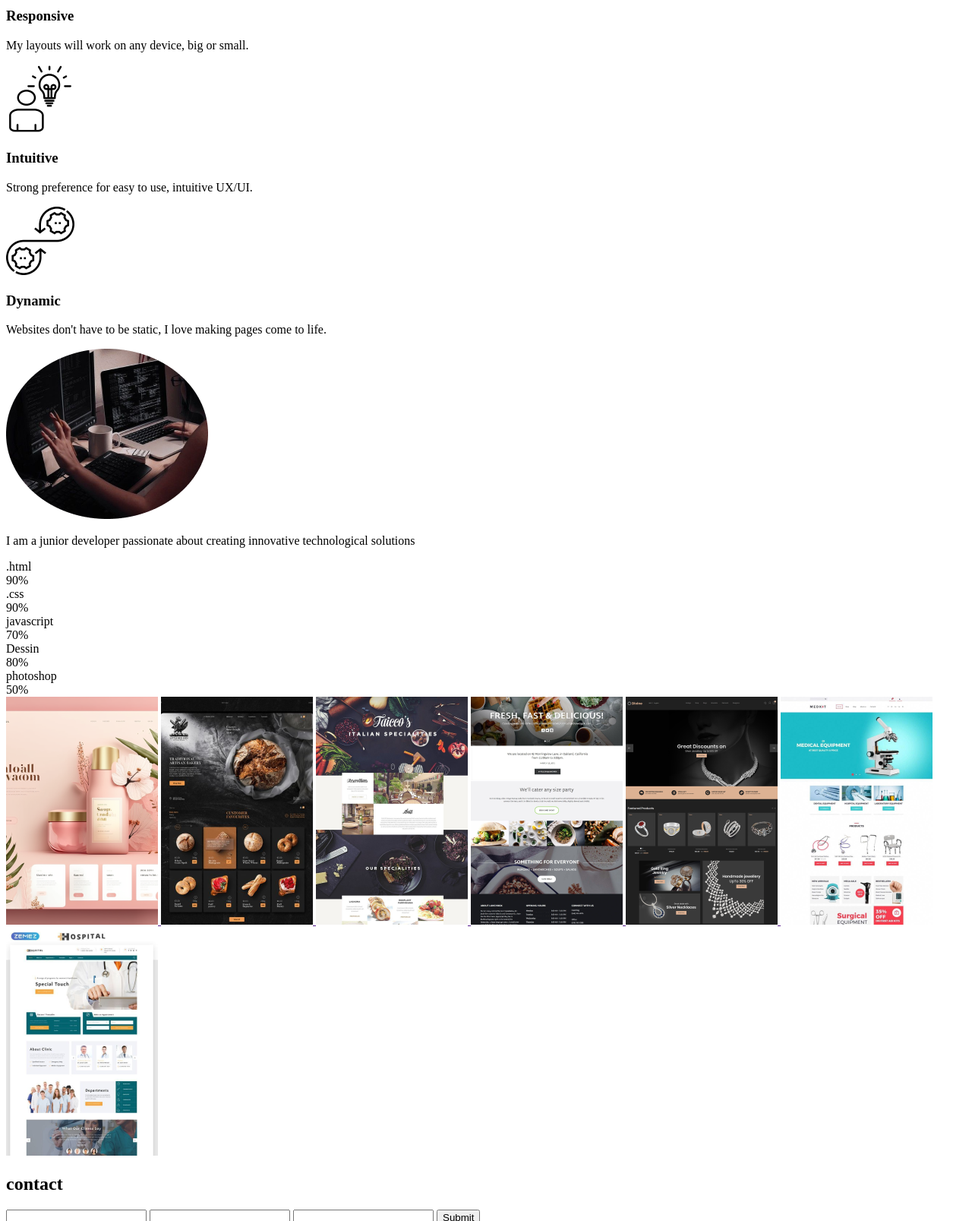
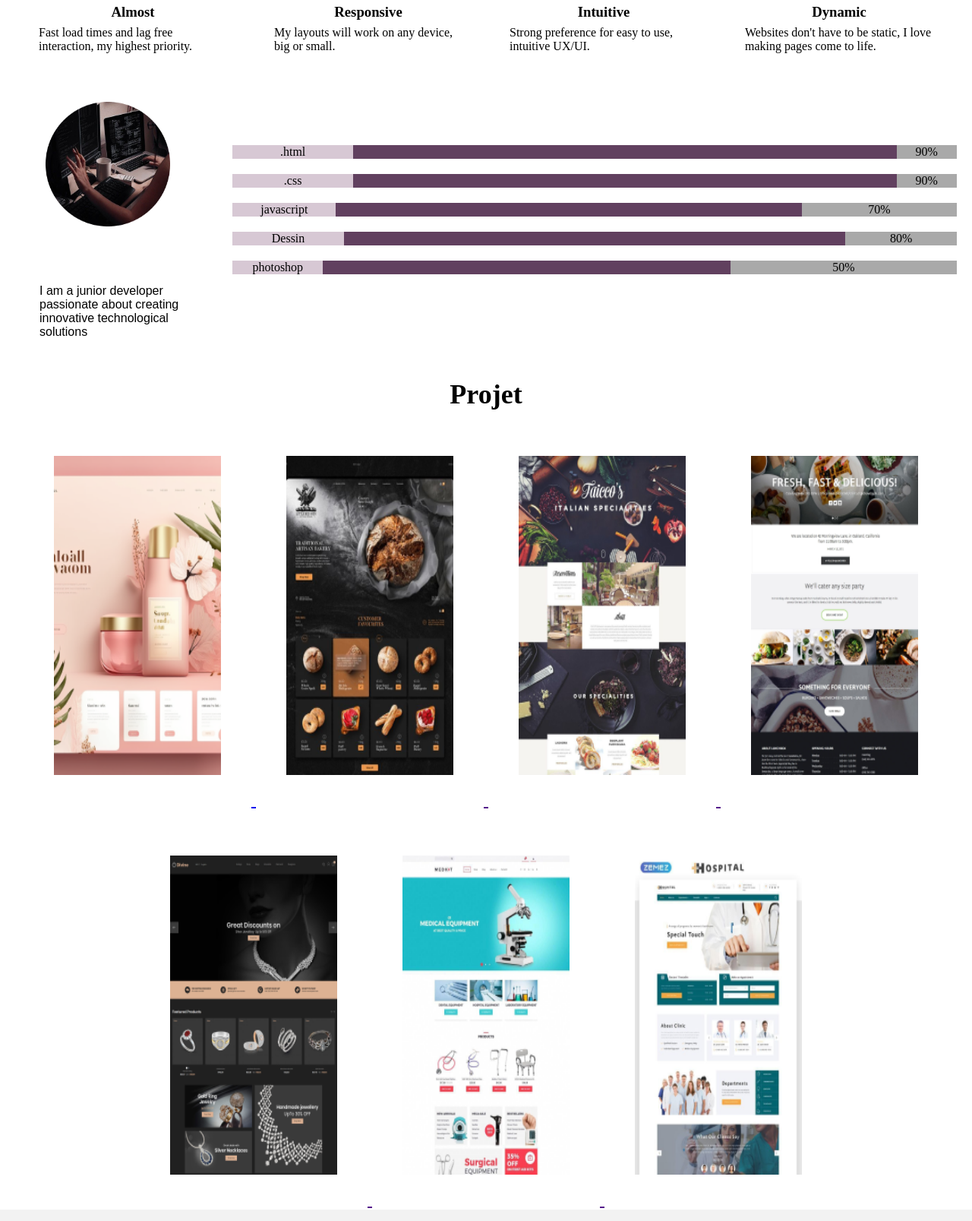
Before and after one commit to LyndaA92/LyndaA92.github.io, a plain HTML site: page index.html in a window 1280 px wide. Shown: the part 1107-2714 px from the top of the page at 76% size. Drawn offline with Linux system fonts and the light colour scheme.

Commit message:
Add files via upload

```diff
--- a/index.html
+++ b/index.html
@@ -8,27 +8,25 @@
 </head>
 <body>
     <section class="header">
-        <img src="/img/ciel_etoile.jpg" alt="">
         <div class="header_titre">
             <h2> “Hello, I am Lynda YAHIAOUI and I am a web developer.”</h2>
             <button><a href="">View my work</a></button>
         </div>
     </section>
     <div class="nav">
-        <div class="logo"></div>
         <div class="navbar">
             <ul>
                 <li><a href="">Home</a></li>
-                <li><a href="">About</a></li>
-                <li><a href="">Projets</a></li>
-                <li><a href="">Contact</a></li>
+                <li><a href="#about">About</a></li>
+                <li><a href="#projet">Projets</a></li>
+                <li><a href="#contact">Contact</a></li>
             </ul>
         </div>
     </div>
-    <section class="about">
-        <h2>About</h2>
+    <section id="about" class="about">
+        <h2 class="about_title">About</h2>
         <div class="about_qualite">
-            <div class="about_card">
+            <div class="about_qualite_card">
                 <img src="/img/almost 1.png" alt="" class="about_card_img">
                 <h3 class="about_card_title">Almost</h3>
                 <p class="about_card_text">Fast load times and lag free interaction, my highest priority.</p>
@@ -58,33 +56,34 @@
                 <div class="competence_barre">
                     <div class="barre_title">.html</div>
                     <div class="barre_indicateur"></div>
-                    <div class="barre_pourcentace">90%</div>
+                    <div class="barre_pourcentage">90%</div>
                 </div>
                 <div class="competence_barre">
                     <div class="barre_title">.css</div>
                     <div class="barre_indicateur"></div>
-                    <div class="barre_pourcentace">90%</div>
+                    <div class="barre_pourcentage">90%</div>
                 </div>
                 <div class="competence_barre">
                     <div class="barre_title">javascript</div>
                     <div class="barre_indicateur"></div>
-                    <div class="barre_pourcentace">70%</div>
+                    <div class="barre_pourcentage"style="width: 30%;">70%</div>
                 </div>
                 <div class="competence_barre">
                     <div class="barre_title">Dessin</div>
                     <div class="barre_indicateur"></div>
-                    <div class="barre_pourcentace">80%</div>
+                    <div class="barre_pourcentage" style="width: 20%;">80%</div>
                 </div>
                 <div class="competence_barre">
                     <div class="barre_title">photoshop</div>
                     <div class="barre_indicateur"></div>
-                    <div class="barre_pourcentace">50%</div>
+                    <div class="barre_pourcentage"style="width:  50%;">50%</div>
                 </div>
             </div>
         </div>
     </section>
-    <section class="projet">
-        <a href="" class="projet_lien">
+    <section id="projet" class="projet">
+        <h2 class="projet_title">Projet</h2>
+        <a href="./projet1/index.html" class="projet_lien">
             <img src="/img/projet1.png" alt="" class="projet_img">
         </a>
         <a href="" class="projet_lien">
@@ -106,11 +105,11 @@
             <img src="/img/Projet7.png" alt="" class="projet_img">
         </a>
     </section>
-    <section class="contact">
-            <h2>contact</h2>
-            <input type="text" name="" id=" Name">
-            <input type="email" name="" id="">
-            <input type="text" name="" id="">
+    <section id="contact" class="contact">
+            <h2>Contact</h2>
+            <input type="text" name="Name" id=" " placeholder="Nom">
+            <input type="email" name="Email" id="" placeholder="Mail">
+            <input type="text" name="Your message" id="" placeholder="Enter your message">
             <button>Submit</button>
     </section>
     <section class="footer">
--- a/style.css
+++ b/style.css
@@ -1,12 +1,228 @@
-#header{
+*{
+    margin: 0;
+    padding:0;
+    box-sizing: border-box;
+}
+.header{
     width: 100vw;
     height: 100vh;
-    background:
+    display: flex;
+    align-items: center;
+    justify-content: center;
+    background-image: url("./img/ciel_etoile.jpg");
+    background-size: 100% 100%;
 }
-#header_titre{
-    width: 10px;
-    height: 10PX;
-background-color: rgb(179, 38, 38);
+.header img {
+    width: 100%;
+    height: 100%;
+}
 
+.header_titre {
+    display: flex;
+    align-items: center;
+    justify-content: center;
+    flex-direction: column;
+    color: white;
+}
+.header_titre h2 {
+    font-size: 2rem;
+    margin-bottom: 50px;
+}
+button{
+    display: inline-block;
+    padding: 12px 24px;
+    background-color: #8775a4;
+    color: #fff;
+    text-decoration: none;
+    border: none;
+    border-radius: 4px;
+    font-size: 16px;
+    cursor: pointer;
+}
+.button header{
+background-color: #f7f2f7 ;
+}
+.nav {
+    display: flex;
+    justify-content: space-between;
+    align-items: center;
+    width: 100vw;
+    background-color: #70426e;
 
 }
+.navbar {
+    display: flex;
+    width: 100%;
+    height: 80px;
+    background-color: #70426e ;
+    padding: 10px;
+
+}
+.logo {
+    width: 90px;
+    height: 90px;
+    background-color: chartreuse;
+}
+.navbar ul {
+    width: 100%;
+    display: flex;
+    justify-content:space-around;
+    align-items: center;
+}
+.navbar ul li {
+    list-style: none;
+}
+.navbar ul li a {
+    text-decoration: none;
+    color: #ffffff;
+    font-size: 1.2rem;
+    font-family: Arial, sans-serif;
+}
+.about{
+    color: black;
+    font: size 24px;
+    justify-content: center;
+}
+.about_title {
+    text-align: center;
+    margin: 32px 0px;
+    font-size: 2em;
+    font-family: sans-serif;
+}
+.about_qualite {
+    display: flex;
+    justify-content: space-around;
+    margin: 20px;
+}
+.about_qualite_card {
+    width: 20%;
+    height: 200px;
+    overflow: hidden;
+    display: flex;
+    flex-direction: column;
+    justify-content: space-around;
+    align-items: center;
+}
+.about_qualite_card img{
+    width: 120px;
+    height: 120px;
+    background-color: #70426e;
+    border-radius: 25%;
+    padding: 28px;
+}
+.about_competence {
+    display: flex;
+    justify-content: space-between;
+    align-items: center;
+    margin: 20px;
+}
+.competence_barre {
+    display: flex;
+    margin-bottom: 20px;
+}
+.competence_left {
+    width: 30%;
+}
+#competence_left_img{
+    width: 180px;
+    height: 180px;
+    border-radius: 40%;
+    padding: 8px;
+    margin: 32px
+}
+.competence_left_text{
+    text-align: start;
+    margin: 32px ;
+    font-size: 1em;
+    font-family: sans-serif;
+}
+.competence_right {
+    display: flex;
+   flex-direction: column;
+    width: 100%;
+  }
+
+  .barre_title {
+    font-size: 1rem;
+    text-align: center;
+    background-color: rgb(215, 200, 212);
+    height: 100%;
+    width: 20%;
+  }
+
+  .barre_indicateur {
+    width: 90%;
+    background-color: #61405f;
+  }
+
+  .barre_pourcentage {
+    background-color: darkgrey;
+    width: 10%;
+    text-align: center;
+}
+
+.projet{
+    color: black;
+    font-size :24px;
+    justify-content: center;
+    text-align: center;
+  }
+  .projet_lien img{
+    width: 300px;
+    height: 500px;
+    padding: 40px;
+    margin-top: 20px;
+  }
+  .contact {
+    font-size: 24px;
+    background-color: #f2f2f2;
+    text-align: center;
+    display: flex;
+    flex-direction: column;
+    justify-content: center;
+    align-items: center;
+    padding: 30px;
+  }
+  .contact h2 {
+    font-size: 24px;
+    color: #423232;
+    margin-bottom: 10px;
+    font-family: 'Raleway', sans-serif;
+
+  }
+  .contact input{
+    display: block;
+    width: 40%;
+    padding: 10px;
+    margin-bottom: 10px;
+    border: 1px solid #ccc;
+    border-radius: 5px;
+    justify-content: center;
+    align-items: center;
+
+  }
+
+  .contact button {
+    display: block;
+    padding: 10px 20px;
+    background-color: #1c1b22;
+    color: #fffcfc;
+    border: none;
+    border-radius: 5px;
+
+  }
+
+  .footer{
+    display: flex;
+    justify-content: center;
+    align-items: center;
+    background-color:#70426e;
+    padding: 20px;
+  }
+  .footer_link {
+    width: 30px;
+    height: 30px;
+    margin: 5px;
+    padding: 5px;
+
+  }
```
Also changed, not shown: projet1/index.html (added, +12 -0 lines), projet1/style.css (added).
